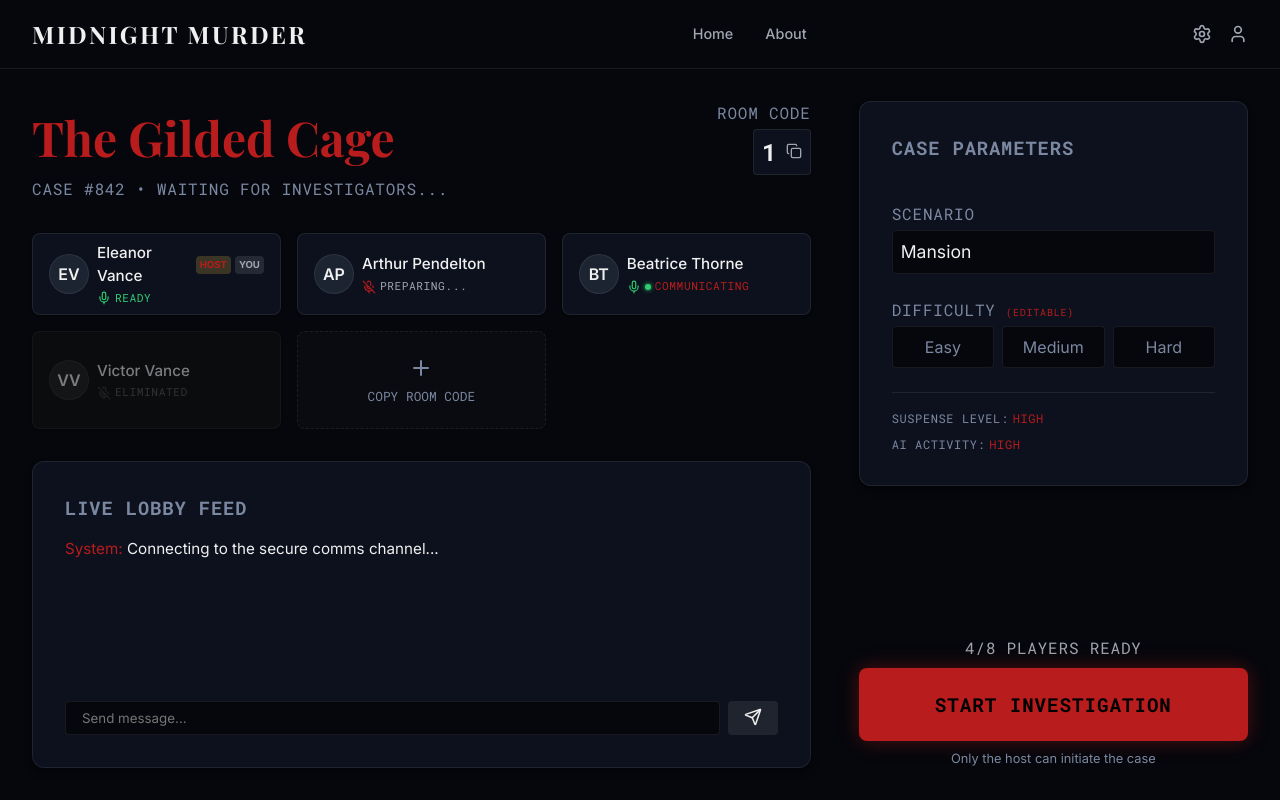
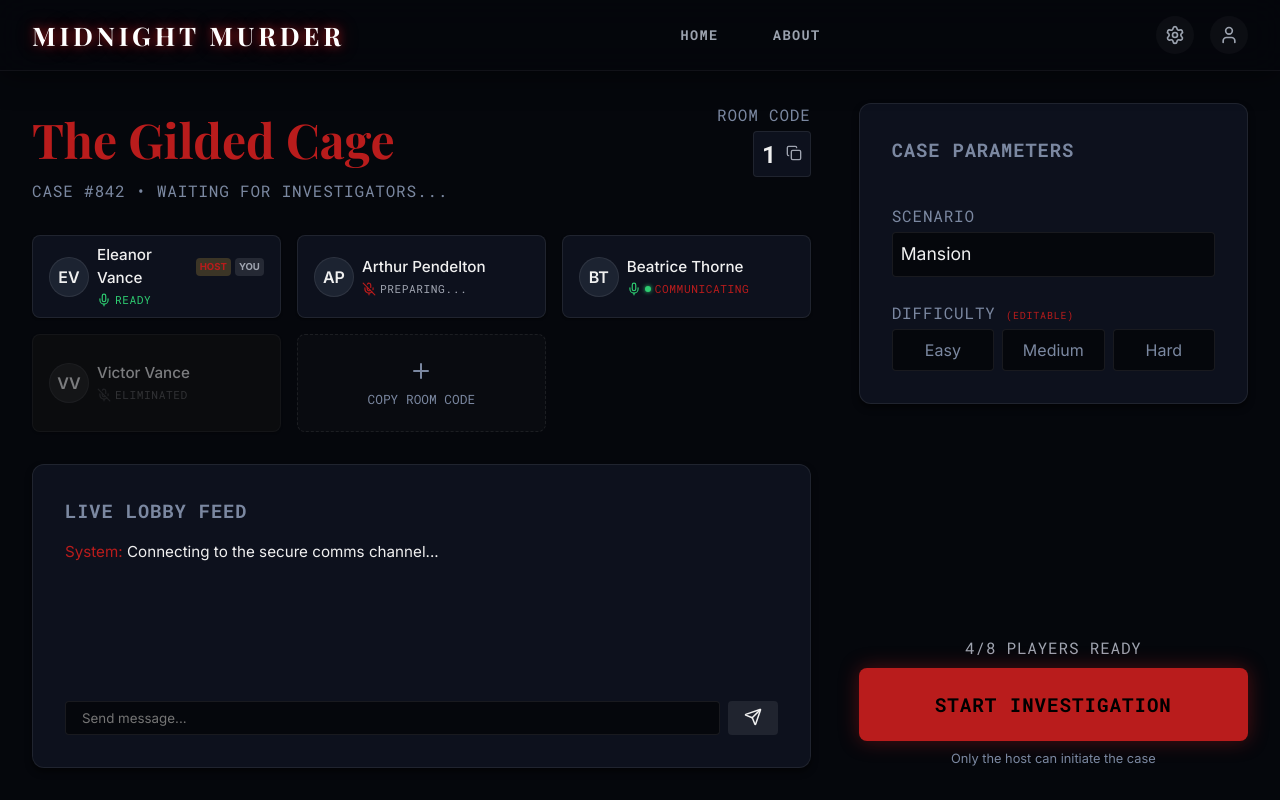
Before and after one commit to devisingh2007/codelock, a React (Vite) app in the folder frontend/: page /lobby/1 in a window 1280 px wide. Built offline with nearby package versions, Linux system fonts and the light colour scheme; no server answers; a web font is replaced by a local one.

Commit message:
style(ui): fix strict height constraints for chat scroll, remove lobby stats, and premium navbar

```diff
--- a/frontend/src/components/TopNavBar.module.css
+++ b/frontend/src/components/TopNavBar.module.css
@@ -3,8 +3,14 @@
   justify-content: space-between;
   align-items: center;
   padding: var(--spacing-md) var(--spacing-xl);
-  background-color: var(--bg-color);
-  border-bottom: 1px solid var(--panel-border);
+  background: rgba(5, 7, 12, 0.7);
+  backdrop-filter: blur(16px);
+  -webkit-backdrop-filter: blur(16px);
+  border-bottom: 1px solid rgba(255, 255, 255, 0.05);
+  box-shadow: 0 4px 30px rgba(0, 0, 0, 0.5);
+  position: sticky;
+  top: 0;
+  z-index: 100;
 }
 
 .left {
@@ -13,31 +19,47 @@
 }
 
 .logo {
-  font-size: 1.5rem;
+  font-size: 1.6rem;
   font-weight: 700;
-  color: var(--text-primary);
-  letter-spacing: 0.1em;
+  color: #ffffff;
+  letter-spacing: 0.15em;
+  text-shadow: 0 0 10px rgba(185, 28, 28, 0.8), 0 0 20px rgba(185, 28, 28, 0.4);
+  transition: text-shadow 0.3s ease;
+  cursor: pointer;
+}
+
+.logo:hover {
+  text-shadow: 0 0 15px rgba(185, 28, 28, 1), 0 0 30px rgba(185, 28, 28, 0.6);
 }
 
 .center {
   display: flex;
-  gap: var(--spacing-xl);
+  gap: var(--spacing-md);
 }
 
 .center a {
   text-decoration: none;
-  color: var(--text-secondary);
-  font-size: 0.9rem;
-  font-weight: 500;
-  transition: color 0.2s;
+  color: #9ca3af;
+  font-size: 0.85rem;
+  font-family: var(--font-mono);
+  font-weight: 600;
+  letter-spacing: 0.1em;
+  text-transform: uppercase;
+  transition: all 0.3s ease;
+  padding: 0.5rem 1.2rem;
+  border-radius: 4px;
 }
 
 .center a:hover {
-  color: var(--text-primary);
+  color: #ffffff;
+  background: rgba(255, 255, 255, 0.05);
+  transform: translateY(-1px);
 }
 
 .center a.active {
-  color: var(--accent-color);
+  color: #b91c1c;
+  background: rgba(185, 28, 28, 0.1);
+  box-shadow: inset 0 0 10px rgba(185, 28, 28, 0.1);
 }
 
 .right {
@@ -47,12 +69,21 @@
 }
 
 .iconBtn {
-  color: var(--text-secondary);
-  transition: color 0.2s;
+  color: #9ca3af;
+  transition: all 0.3s ease;
   display: flex;
   align-items: center;
+  padding: 0.5rem;
+  border-radius: 50%;
+  background: rgba(255, 255, 255, 0.03);
+  border: 1px solid transparent;
+  cursor: pointer;
 }
 
 .iconBtn:hover {
-  color: var(--accent-color);
+  color: #b91c1c;
+  background: rgba(185, 28, 28, 0.1);
+  border-color: rgba(185, 28, 28, 0.3);
+  box-shadow: 0 0 15px rgba(185, 28, 28, 0.3);
+  transform: translateY(-2px);
 }
--- a/frontend/src/pages/LobbyPage.jsx
+++ b/frontend/src/pages/LobbyPage.jsx
@@ -238,18 +238,6 @@ const LobbyPage = () => {
               </div>
             </div>
 
-            <div className={styles.statsList}>
-              <SuspicionMeter
-                level={selectedDifficulty === 'easy' ? 30 : selectedDifficulty === 'medium' ? 60 : 90}
-                label="SUSPENSE LEVEL"
-                variant="text"
-              />
-              <SuspicionMeter
-                level={selectedDifficulty === 'easy' ? 20 : selectedDifficulty === 'medium' ? 50 : 85}
-                label="AI ACTIVITY"
-                variant="text"
-              />
-            </div>
           </div>
 
           <div className={styles.startContainer}>
--- a/frontend/src/pages/LobbyPage.module.css
+++ b/frontend/src/pages/LobbyPage.module.css
@@ -1,7 +1,8 @@
 .container {
   display: flex;
   flex-direction: column;
-  min-height: 100vh;
+  height: 100vh;
+  overflow: hidden;
 }
 
 .loading {
@@ -23,6 +24,7 @@
   max-width: 1400px;
   margin: 0 auto;
   width: 100%;
+  min-height: 0;
 }
 
 .leftCol {
@@ -30,6 +32,7 @@
   display: flex;
   flex-direction: column;
   gap: var(--spacing-xl);
+  min-height: 0;
 }
 
 .rightCol {
```
